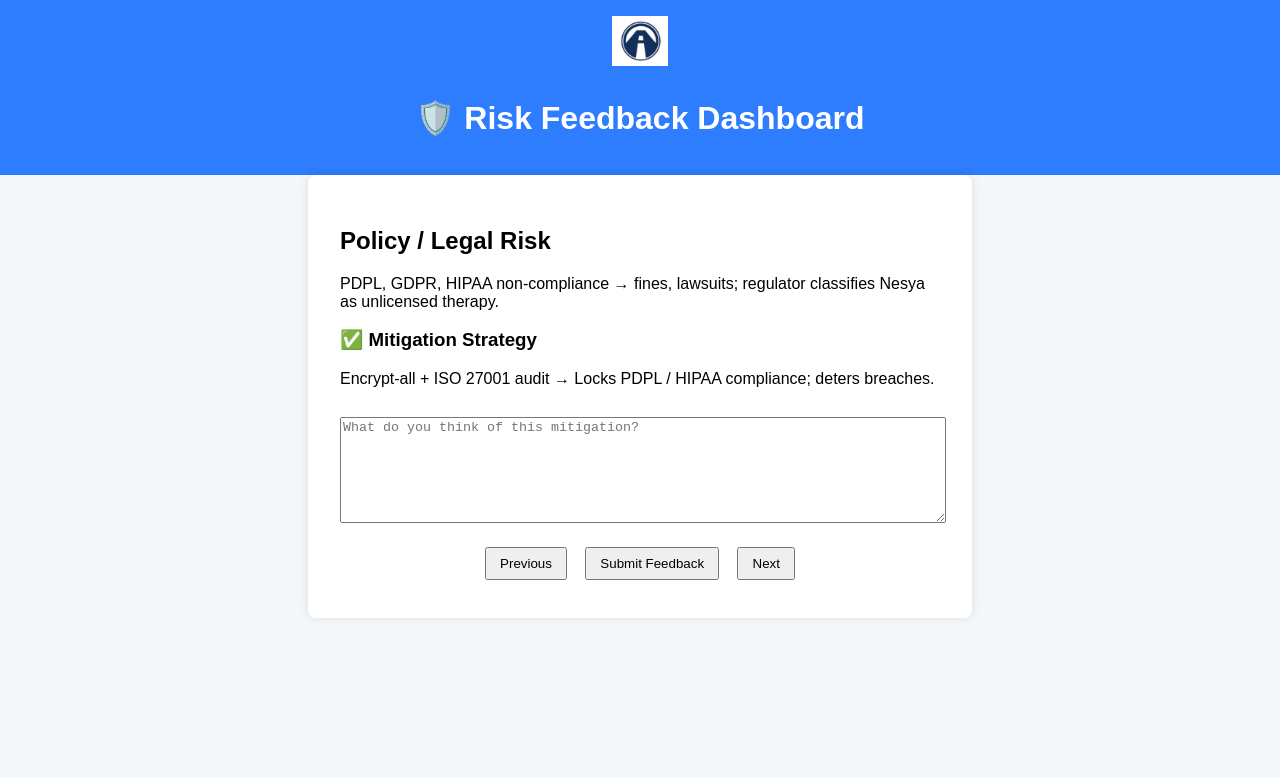
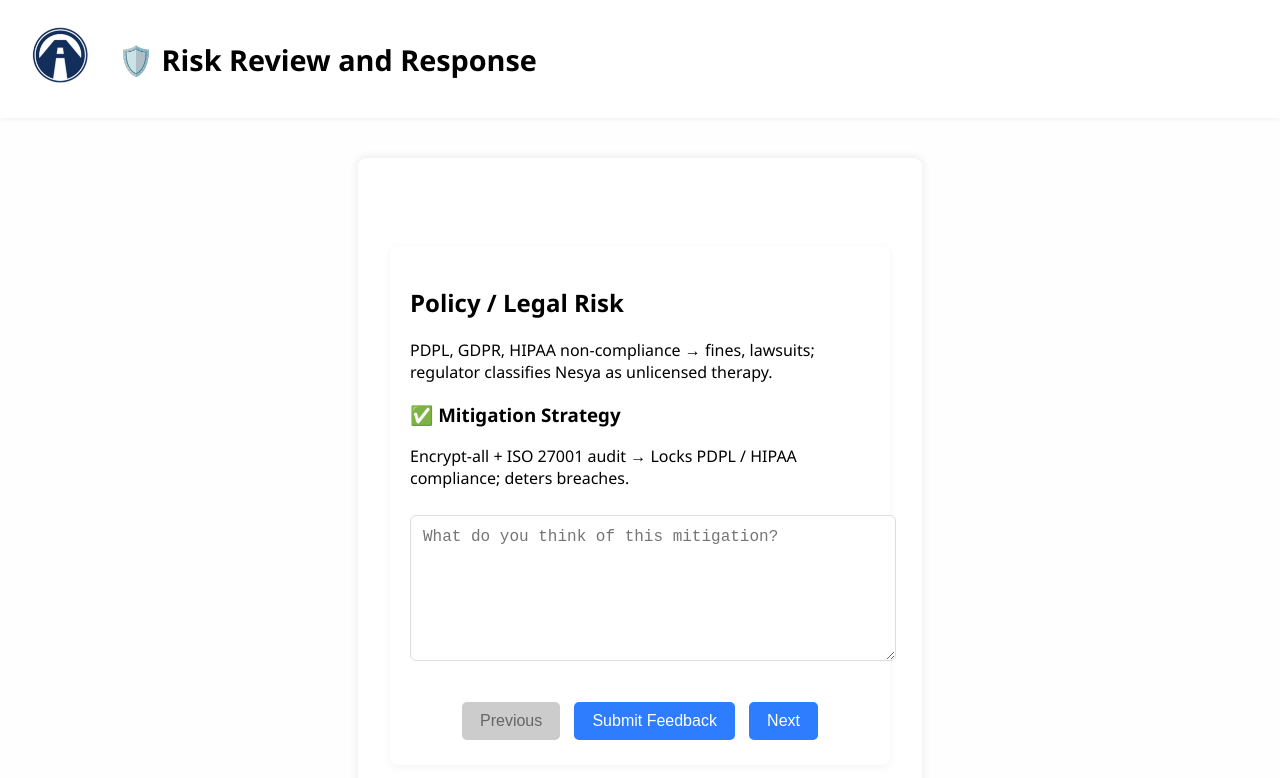
Before and after one commit to nickmalloy-interlocksystems/Risk-Dashboard, a plain HTML site: page index.html in a window 1280 px wide. Drawn offline with Linux system fonts and the light colour scheme.

Commit message:
Improved stability

```diff
--- a/index.html
+++ b/index.html
@@ -5,15 +5,97 @@
   <meta name="viewport" content="width=device-width, initial-scale=1.0"/>
   <title>Risk Review Dashboard</title>
   <link rel="stylesheet" href="style.css" />
+  <style>
+    body {
+      font-family: 'Segoe UI', sans-serif;
+      background-color: #fefefe;
+      color: #2D7DFE;
+      margin: 0;
+      padding: 0;
+    }
+
+    header {
+      display: flex;
+      align-items: center;
+      padding: 20px;
+      background-color: white;
+      box-shadow: 0 2px 4px rgba(0,0,0,0.05);
+      border-top: none;
+    }
+
+    header img.logo {
+      height: 70px;
+      margin-right: 20px;
+    }
+
+    header h1 {
+      font-size: 1.8rem;
+      color: #2D7DFE;
+      margin: 0;
+    }
+
+
+
+    #risk-container {
+  padding: 20px;
+  max-width: 600px; /* smaller width */
+  margin: 40px auto 0 auto; /* adds top margin */
+  color: black;
+  background-color: #ffffff;
+  box-shadow: 0 2px 8px rgba(0, 0, 0, 0.05);
+  border-radius: 8px;
+}
+
+
+    header h1,
+h2,
+h3 {
+  color: black;
+}
+
+
+    textarea {
+      width: 100%;
+      min-height: 120px;
+      padding: 12px;
+      border: 1px solid #ddd;
+      font-size: 1rem;
+      resize: vertical;
+      margin-top: 10px;
+      border-radius: 6px;
+    }
+
+    .nav-buttons {
+      margin-top: 15px;
+    }
+
+    button {
+      background-color: #2D7DFE;
+      color: white;
+      padding: 10px 18px;
+      font-size: 1rem;
+      border: none;
+      border-radius: 5px;
+      margin: 5px;
+      cursor: pointer;
+    }
+
+    button:hover {
+      background-color: #255fd4;
+    }
+  </style>
+
 </head>
 <body>
   <header>
     <img src="logo.png" alt="Logo" class="logo" />
-    <h1>🛡️ Risk Feedback Dashboard</h1>
+    <h1>🛡️ Risk Review and Response</h1>
   </header>
 
   <main>
     <div id="risk-container">
+
+
       <h2 id="risk-title"></h2>
       <p id="risk-description" class="risk-text"></p>
 
@@ -28,6 +110,8 @@
         <button id="next-btn">Next</button>
       </div>
     </div>
+
+
   </main>
 
   <script src="script.js"></script>
--- a/script.js
+++ b/script.js
@@ -1,4 +1,3 @@
-
 const risks = [
   {
     title: "Policy / Legal Risk",
@@ -35,14 +34,36 @@ const risks = [
 let currentIndex = 0;
 let feedbackCache = {};
 
+function updateProgress() {
+  const total = risks.length;
+  const filled = Object.values(feedbackCache).filter(text => text && text.length > 0).length;
+  const percent = Math.round((filled / total) * 100);
+
+  document.getElementById("progress-text").textContent = `Progress: ${filled}/${total} (${percent}%)`;
+  document.getElementById("progress-fill").style.width = `${percent}%`;
+}
+
+function saveCurrentFeedback() {
+  const textarea = document.getElementById("feedback");
+  feedbackCache[risks[currentIndex].title] = textarea.value.trim();
+  updateProgress(); // ✅ trigger after saving
+}
+
 function renderRisk(index) {
   document.getElementById("risk-title").textContent = risks[index].title;
   document.getElementById("risk-description").textContent = risks[index].description;
   document.getElementById("mitigation-description").textContent = risks[index].mitigation;
-  document.getElementById("feedback").value = "";
+
+  document.getElementById("feedback").value = feedbackCache[risks[index].title] || "";
+
+  document.getElementById("prev-btn").disabled = index === 0;
+  document.getElementById("next-btn").disabled = index === risks.length - 1;
+
+  updateProgress();
 }
 
 document.getElementById("prev-btn").onclick = () => {
+  saveCurrentFeedback();
   if (currentIndex > 0) {
     currentIndex--;
     renderRisk(currentIndex);
@@ -50,6 +71,7 @@ document.getElementById("prev-btn").onclick = () => {
 };
 
 document.getElementById("next-btn").onclick = () => {
+  saveCurrentFeedback();
   if (currentIndex < risks.length - 1) {
     currentIndex++;
     renderRisk(currentIndex);
@@ -57,8 +79,13 @@ document.getElementById("next-btn").onclick = () => {
 };
 
 document.getElementById("submit-btn").onclick = async () => {
-  const feedback = document.getElementById("feedback").value.trim();
-  if (!feedback) return alert("Please enter feedback before submitting.");
+  saveCurrentFeedback();
+
+  const feedback = feedbackCache[risks[currentIndex].title];
+  if (!feedback) {
+    alert("Please enter feedback before submitting.");
+    return;
+  }
 
   const entry = {
     risk_title: risks[currentIndex].title,
--- a/style.css
+++ b/style.css
@@ -1,37 +1,86 @@
-
 body {
   font-family: sans-serif;
   background: #f4f7fa;
   margin: 0;
   padding: 0;
+  color: black; /* Ensures all text defaults to black */
 }
+
 header {
   text-align: center;
-  background: #2D7DFE;
-  color: white;
-  padding: 1em;
+  padding: 1em 0;
+  background: none; /* Removes blue background */
+  border-bottom: none; /* Removes border if any */
 }
+
 .logo {
-  height: 50px;
+  height: 80px; /* Increased from 50px */
   margin-bottom: 0.5em;
 }
+
 main {
-  padding: 2em;
-  max-width: 600px;
-  margin: auto;
+  padding: 3em 2em;       /* More space from the top */
+  margin: 40px auto 0;     /* Adds space between header and card */
+  max-width: 500px;        /* Slightly smaller card */
   background: white;
   border-radius: 8px;
-  box-shadow: 0 0 10px rgba(0,0,0,0.1);
+  box-shadow: 0 0 10px rgba(0, 0, 0, 0.1);
+  color: black;
 }
+
 textarea {
   width: 100%;
   height: 100px;
   margin: 1em 0;
 }
+
 button {
   margin: 0.5em;
   padding: 0.5em 1em;
+  color: white;
+  background-color: #2D7DFE; /* Same blue as logo */
+  border: none;
+  border-radius: 4px;
+  cursor: pointer;
 }
+
+button:hover {
+  background-color: #1c5ed9;
+}
+
 .nav-buttons {
   text-align: center;
 }
+
+button:disabled {
+  background-color: #ccc;
+  color: #666;
+  cursor: not-allowed;
+}
+
+#progress-bar-container {
+  margin-bottom: 20px;
+}
+
+.progress-label {
+  font-weight: bold;
+  margin-bottom: 8px;
+  display: flex;
+  align-items: center;
+  color: black;
+}
+
+.progress-track {
+  width: 100%;
+  height: 10px;
+  background: #e0e0e0;
+  border-radius: 5px;
+  overflow: hidden;
+}
+
+.progress-fill {
+  height: 100%;
+  background-color: #2D7DFE;
+  width: 0%;
+  transition: width 0.3s ease-in-out;
+}
```
